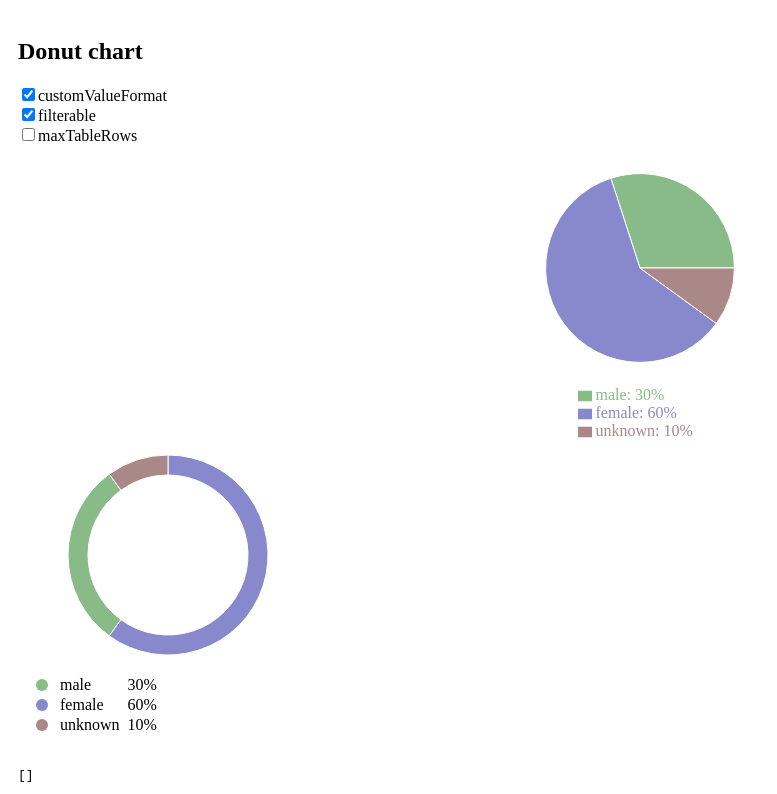
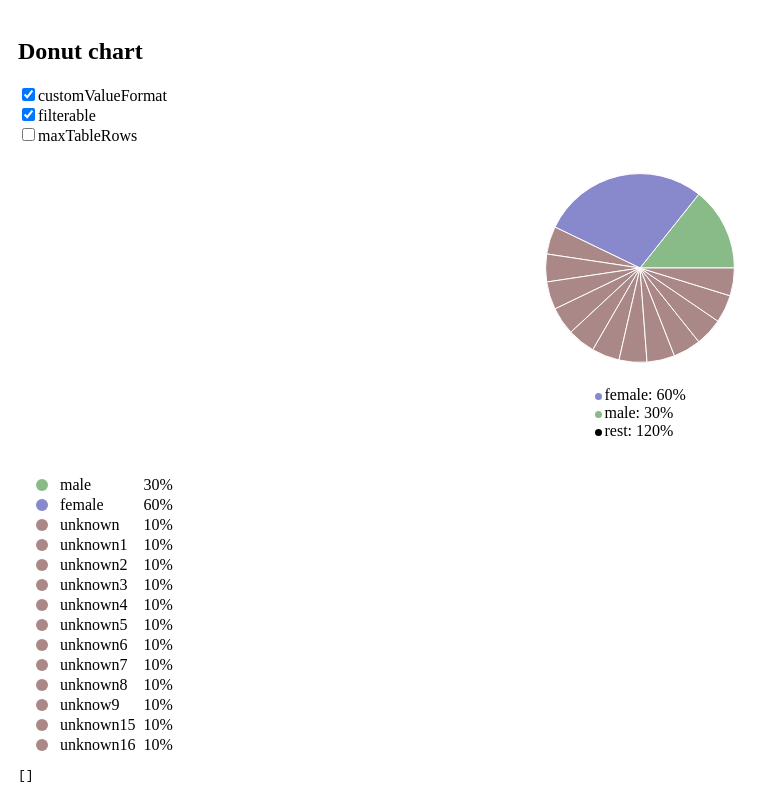
Before and after one commit to flsy/metacharts, a React (Create React App) app: page / in a window 1280 px wide. Shown: the top 794 px of the page, without its empty margins (0-777 px from the left). Built offline with nearby package versions, Linux system fonts and the light colour scheme.

Commit message:
Max legend items limit

```diff
--- a/src/DonutChart/DonutChartDemo.tsx
+++ b/src/DonutChart/DonutChartDemo.tsx
@@ -17,6 +17,61 @@ const data = [
     },
     {
         label: "unknown",
+        value: 10,
+        colour: "#AA8888"
+    },
+    {
+        label: "unknown1",
+        value: 10,
+        colour: "#AA8888"
+    },
+    {
+        label: "unknown2",
+        value: 10,
+        colour: "#AA8888"
+    },
+    {
+        label: "unknown3",
+        value: 10,
+        colour: "#AA8888"
+    },
+    {
+        label: "unknown4",
+        value: 10,
+        colour: "#AA8888"
+    },
+    {
+        label: "unknown5",
+        value: 10,
+        colour: "#AA8888"
+    },
+    {
+        label: "unknown6",
+        value: 10,
+        colour: "#AA8888"
+    },
+    {
+        label: "unknown7",
+        value: 10,
+        colour: "#AA8888"
+    },
+    {
+        label: "unknown8",
+        value: 10,
+        colour: "#AA8888"
+    },
+    {
+        label: "unknow9",
+        value: 10,
+        colour: "#AA8888"
+    },
+    {
+        label: "unknown15",
+        value: 10,
+        colour: "#AA8888"
+    },
+    {
+        label: "unknown16",
         value: 10,
         colour: "#AA8888"
     }
@@ -41,6 +96,11 @@ const DonutChartDemo: React.FC = () => {
                       height={300}
                       data={input}
                       isAnimationActive={false}
+                      maxLegendItems={{
+                          count: 3,
+                          aggregatedLabel: 'rest',
+                          aggregatedColor: '#000'
+                      }}
                       valueFormat={settings.customValueFormat ? (x) => `${Math.floor(x)}%` : undefined}
                     />
                     <DonutChart
--- a/src/DonutChart/DonutChartV2.tsx
+++ b/src/DonutChart/DonutChartV2.tsx
@@ -3,11 +3,67 @@ import focusedHOC from '../focusedHOC'
 import { IDonutChart } from '../interfaces'
 import { PieChart, Pie, Cell, ResponsiveContainer, Tooltip, Legend } from 'recharts'
 
-const DonutChartV2 = ({  data = [], height, valueFormat, isAnimationActive = true }: Pick<IDonutChart, 'data' | 'height' | 'valueFormat' | 'isAnimationActive'>) => (
+interface Props extends Pick<IDonutChart, 'data' | 'height' | 'valueFormat' | 'isAnimationActive'> {
+  maxLegendItems?: {
+    count: number;
+    aggregatedLabel: string;
+    aggregatedColor?: string;
+  }
+}
+
+
+const renderLegend = (valueFormat, maxLegendItems?: Props['maxLegendItems']) => (props) => {
+  let payload = props.payload
+    .sort((a, b) => a?.payload?.value < b?.payload?.value ? 1 : -1)
+
+  if(maxLegendItems && props.payload.length > maxLegendItems.count) {
+    payload = payload.reduce((acc, curr, idx) => {
+      if(idx < maxLegendItems.count) {
+        acc.push(curr);
+      } else {
+        // Modify last item
+        const item = acc[maxLegendItems.count - 1];
+        acc[maxLegendItems.count -1] = {
+          ...item,
+          color: maxLegendItems.aggregatedColor ?? 'none',
+          payload: {
+            ...item.payload,
+            label: maxLegendItems.aggregatedLabel,
+            value: item.payload.value + curr.payload.value,
+          }
+        }
+      }
+
+      return acc;
+    }, [])
+  }
+
+  return (
+    <div>
+      {
+        payload
+          .map((entry, index) => (
+          <div key={`item-${index}`}>
+            <span style={{
+              height: "7px",
+              width: "7px",
+              marginRight: "3px",
+              backgroundColor: entry?.color,
+              borderRadius:'50%',
+              display: 'inline-block'
+            }}></span>
+            {entry?.payload?.label}: {valueFormat?.(entry?.payload?.value)}</div>
+        ))
+      }
+    </div>
+  );
+}
+
+const DonutChartV2 = ({  data = [], height, valueFormat, isAnimationActive = true, maxLegendItems }: Props) => (
   <ResponsiveContainer height={height}>
     <PieChart>
       <Tooltip formatter={(_a, _b, record) => [record?.payload?.value, record?.payload?.label]} />
-      <Legend layout="vertical" formatter={(value, entry: any) => `${entry?.payload?.label}: ${valueFormat?.(entry?.payload?.value)}`} />
+      <Legend layout="vertical" content={renderLegend(valueFormat, maxLegendItems)}  />
       <Pie data={data} dataKey="value" isAnimationActive={isAnimationActive}>
         {data.map((entry, index) => (
           <Cell key={`cell-${index}`} fill={entry.colour} />
```
